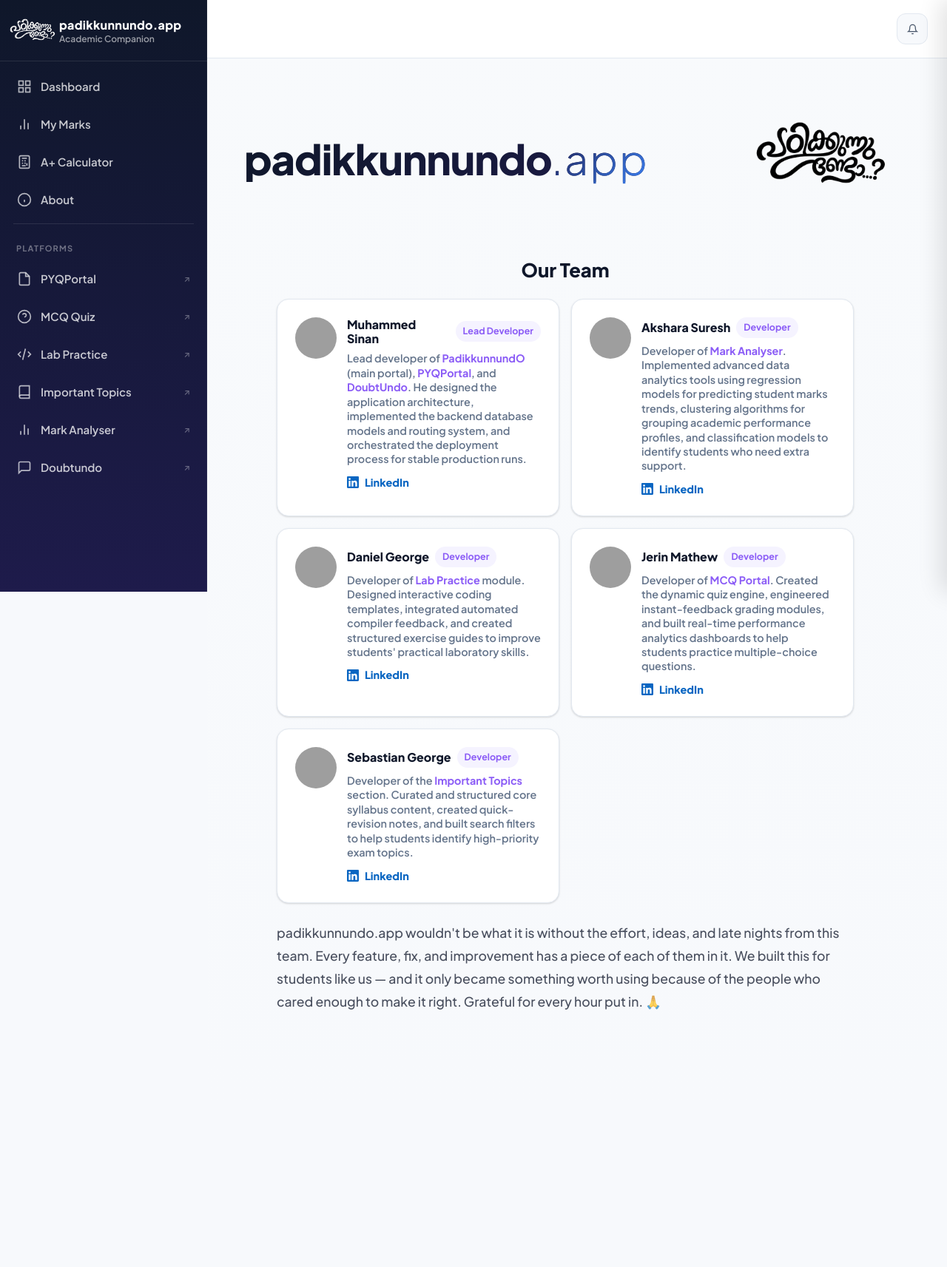
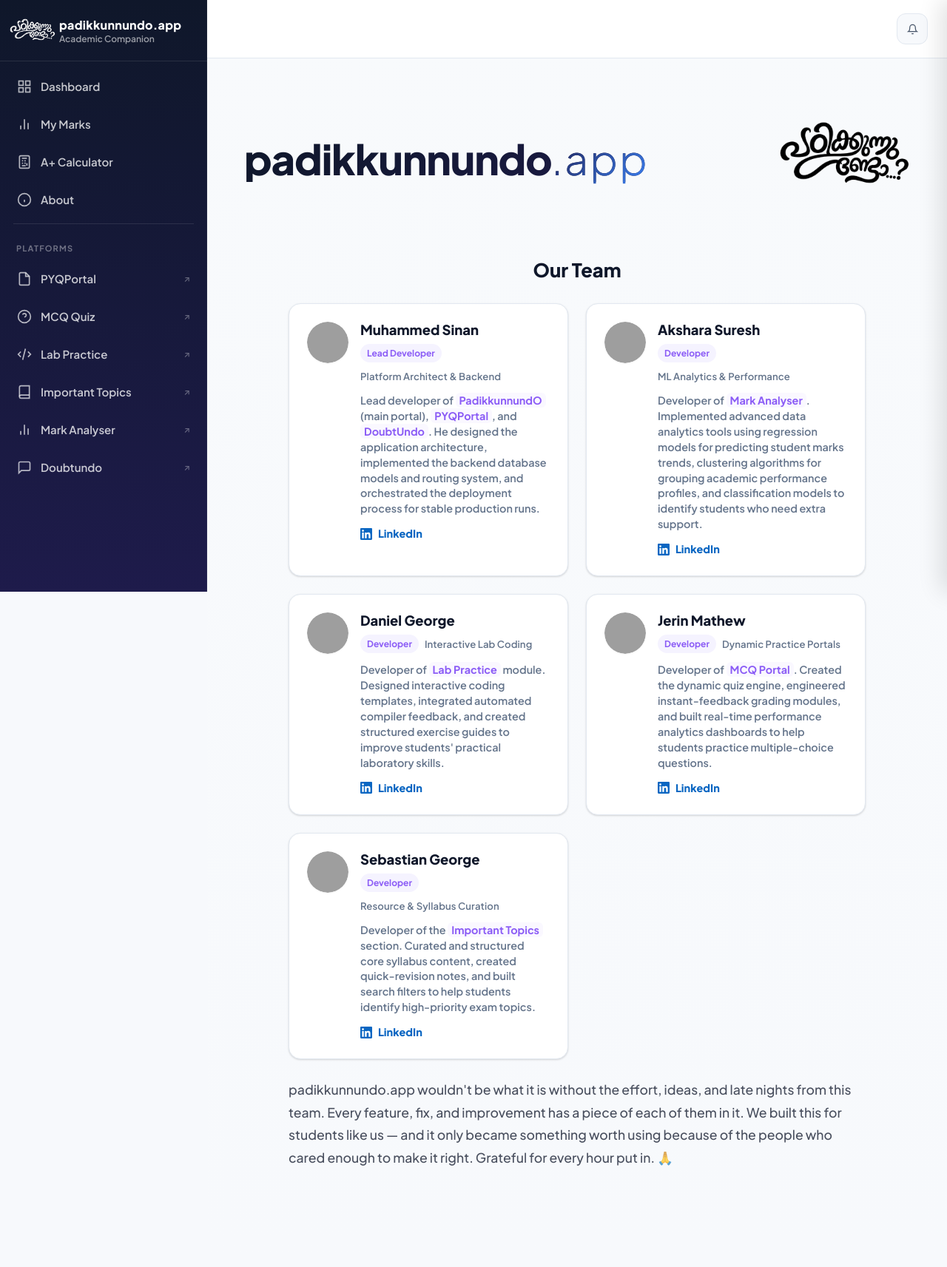
Before and after one commit to muhd-sinan-m/padikkunnundo, a Flask app: template templates/about.html in a window 1280 px wide. Shown: the whole page at 74% size. Before the commit the page ends 1365 px from the top, so only its background shows below. Run offline with Flask 3, Linux system fonts and the light colour scheme; the template is opened without the code that fills it, so the values that code supplies are empty; some libraries are stand-ins or nearby versions; grey boxes are pictures that could not be loaded.

Commit message:
Polish team section with interactive micro-animations and expanded width

```diff
--- a/static/css/styles.css
+++ b/static/css/styles.css
@@ -2828,11 +2828,10 @@
    ═══════════════════════════════════════════════════════════════════════════ */
 
 .about-page {
-  max-width: 900px;
+  max-width: 1200px;
   margin: 0 auto;
   /* page-content wrapper already provides the padding; avoid extra top spacing here */
-  padding: 0 var(--spacing-xl) var(--spacing-2xl);
-  padding-left: 0;
+  padding: 0 var(--spacing-lg) var(--spacing-2xl);
 }
 
 /* ── Hero ───────────────────────────────────────────────────────────────── */
@@ -2946,12 +2945,15 @@
 .contributors-grid {
   display: grid;
   grid-template-columns: repeat(2, 1fr);
-  gap: 16px;
-  margin-top: 16px;
-}
-
-@media (max-width: 640px) {
-  .contributors-grid { grid-template-columns: 1fr; }
+  gap: 24px;
+  margin-top: 24px;
+}
+
+@media (max-width: 768px) {
+  .contributors-grid {
+    grid-template-columns: 1fr;
+    gap: 16px;
+  }
 }
 
 /* Main contributor layout */
@@ -2962,16 +2964,18 @@
   padding: var(--spacing-lg);
   text-align: left;
   box-shadow: var(--shadow-sm);
-  transition: box-shadow 200ms ease, transform 200ms ease, border-color 200ms ease;
-  display: flex;
-  gap: 14px;
+  transition: box-shadow 300ms cubic-bezier(0.4, 0, 0.2, 1),
+              transform 300ms cubic-bezier(0.4, 0, 0.2, 1),
+              border-color 300ms cubic-bezier(0.4, 0, 0.2, 1);
+  display: flex;
+  gap: 16px;
   align-items: flex-start;
 }
 
 .contributor-card:hover {
   border-color: var(--primary-purple);
-  box-shadow: var(--shadow-md);
-  transform: translateY(-2px);
+  box-shadow: 0 12px 30px -5px rgba(139, 92, 246, 0.12), 0 8px 16px -8px rgba(139, 92, 246, 0.08);
+  transform: translateY(-4px);
 }
 
 .contributor-avatar {
@@ -2994,6 +2998,14 @@
   width: 56px;
   height: 56px;
   flex-shrink: 0;
+  border-radius: 50%;
+  overflow: hidden;
+  box-shadow: var(--shadow-xs);
+  transition: transform 350ms cubic-bezier(0.34, 1.56, 0.64, 1);
+}
+
+.contributor-card:hover .contributor-avatar-container {
+  transform: scale(1.08) rotate(3deg);
 }
 
 .contributor-avatar-img {
@@ -3007,6 +3019,14 @@
 .project-highlight {
   color: var(--primary-purple);
   font-weight: 700;
+  background: rgba(139, 92, 246, 0.04);
+  padding: 1px 5px;
+  border-radius: 6px;
+  transition: background 200ms ease, color 200ms ease;
+}
+
+.contributor-card:hover .project-highlight {
+  background: rgba(139, 92, 246, 0.09);
 }
 
 .contributor-body {
@@ -3014,28 +3034,38 @@
   flex-direction: column;
   gap: 8px;
   min-width: 0;
-}
-
-.contributor-top {
-  display: flex;
-  align-items: center;
-  gap: 8px;
+  flex: 1;
 }
 
 .contributor-name {
-  font-size: 1rem;
+  font-size: 1.15rem;
   font-weight: 800;
   color: #0F172A;
   line-height: 1.2;
 }
 
+.contributor-subtitle {
+  display: flex;
+  align-items: center;
+  gap: 8px;
+  flex-wrap: wrap;
+  margin-bottom: 4px;
+}
+
+.sub-role-text {
+  font-size: 0.82rem;
+  font-weight: 600;
+  color: var(--text-secondary);
+  letter-spacing: 0.1px;
+}
+
 .role-pill {
-  font-size: 0.78rem;
+  font-size: 0.75rem;
   font-weight: 700;
   color: var(--primary-purple);
   background: #F5F3FF;
   border-radius: 999px;
-  padding: 4px 10px;
+  padding: 3px 9px;
   white-space: nowrap;
   flex-shrink: 0;
 }
@@ -3044,7 +3074,7 @@
   font-size: 0.9rem;
   color: var(--text-secondary);
   font-weight: 600;
-  line-height: 1.35;
+  line-height: 1.45;
 }
 
 .contributor-link {
@@ -3054,7 +3084,12 @@
   font-size: 0.9rem;
   font-weight: 800;
   color: #0A66C2;
-  margin-top: 2px;
+  margin-top: 4px;
+  transition: transform 200ms cubic-bezier(0.4, 0, 0.2, 1), color 200ms ease;
+}
+
+.contributor-card:hover .contributor-link {
+  transform: translateX(4px);
 }
 
 /* Main developer (featured) overrides */
--- a/templates/about.html
+++ b/templates/about.html
@@ -32,9 +32,10 @@
           <div class="contributor-avatar" aria-hidden="true" style="display:none;">MS</div>
         </div>
         <div class="contributor-body">
-          <div class="contributor-top">
-            <div class="contributor-name">Muhammed Sinan</div>
+          <div class="contributor-name">Muhammed Sinan</div>
+          <div class="contributor-subtitle">
             <span class="role-pill">Lead Developer</span>
+            <span class="sub-role-text">Platform Architect &amp; Backend</span>
           </div>
           <div class="contribution-text">
             Lead developer of <span class="project-highlight">PadikkunnundO</span> (main portal), <span class="project-highlight">PYQPortal</span>, and <span class="project-highlight">DoubtUndo</span>. He designed the application architecture, implemented the backend database models and routing system, and orchestrated the deployment process for stable production runs.
@@ -55,9 +56,10 @@
           <div class="contributor-avatar" aria-hidden="true" style="display:none;">AS</div>
         </div>
         <div class="contributor-body">
-          <div class="contributor-top">
-            <div class="contributor-name">Akshara Suresh</div>
+          <div class="contributor-name">Akshara Suresh</div>
+          <div class="contributor-subtitle">
             <span class="role-pill">Developer</span>
+            <span class="sub-role-text">ML Analytics &amp; Performance</span>
           </div>
           <div class="contribution-text">
             Developer of <span class="project-highlight">Mark Analyser</span>. Implemented advanced data analytics tools using regression models for predicting student marks trends, clustering algorithms for grouping academic performance profiles, and classification models to identify students who need extra support.
@@ -78,9 +80,10 @@
           <div class="contributor-avatar" aria-hidden="true" style="display:none;">DG</div>
         </div>
         <div class="contributor-body">
-          <div class="contributor-top">
-            <div class="contributor-name">Daniel George</div>
+          <div class="contributor-name">Daniel George</div>
+          <div class="contributor-subtitle">
             <span class="role-pill">Developer</span>
+            <span class="sub-role-text">Interactive Lab Coding</span>
           </div>
           <div class="contribution-text">
             Developer of <span class="project-highlight">Lab Practice</span> module. Designed interactive coding templates, integrated automated compiler feedback, and created structured exercise guides to improve students' practical laboratory skills.
@@ -101,9 +104,10 @@
           <div class="contributor-avatar" aria-hidden="true" style="display:none;">JM</div>
         </div>
         <div class="contributor-body">
-          <div class="contributor-top">
-            <div class="contributor-name">Jerin Mathew</div>
+          <div class="contributor-name">Jerin Mathew</div>
+          <div class="contributor-subtitle">
             <span class="role-pill">Developer</span>
+            <span class="sub-role-text">Dynamic Practice Portals</span>
           </div>
           <div class="contribution-text">
             Developer of <span class="project-highlight">MCQ Portal</span>. Created the dynamic quiz engine, engineered instant-feedback grading modules, and built real-time performance analytics dashboards to help students practice multiple-choice questions.
@@ -124,9 +128,10 @@
           <div class="contributor-avatar" aria-hidden="true" style="display:none;">SG</div>
         </div>
         <div class="contributor-body">
-          <div class="contributor-top">
-            <div class="contributor-name">Sebastian George</div>
+          <div class="contributor-name">Sebastian George</div>
+          <div class="contributor-subtitle">
             <span class="role-pill">Developer</span>
+            <span class="sub-role-text">Resource &amp; Syllabus Curation</span>
           </div>
           <div class="contribution-text">
             Developer of the <span class="project-highlight">Important Topics</span> section. Curated and structured core syllabus content, created quick-revision notes, and built search filters to help students identify high-priority exam topics.
```
